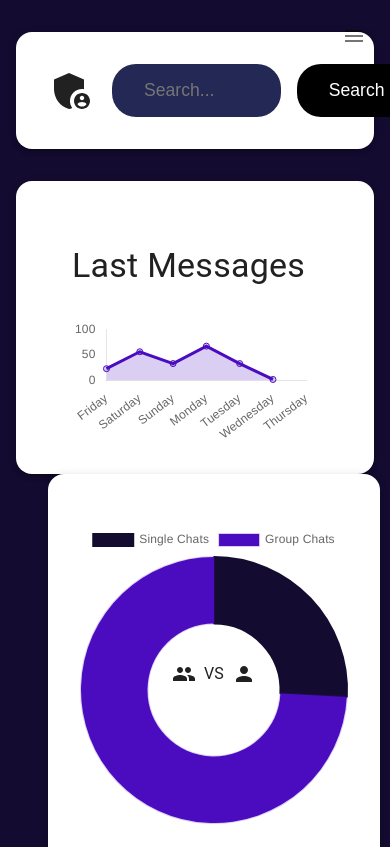
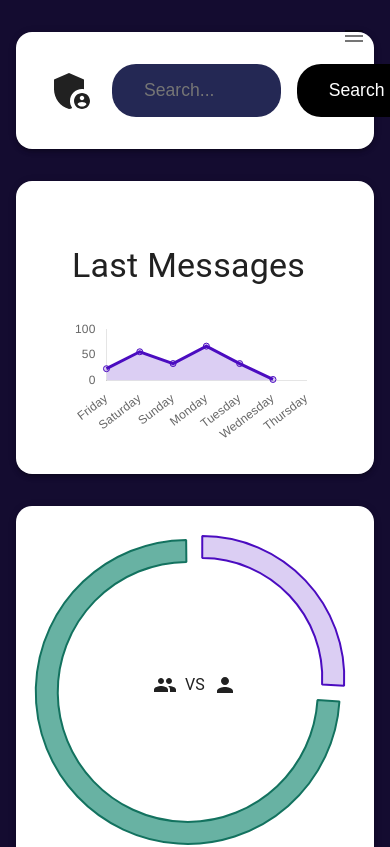
Before and after one commit to Shivyy247/chatloop, a React (Vite) app in the folder client/: page /admin/dashboard in a window 390 px wide. Shown: the top 847 px of the page. Built offline with nearby package versions, Linux system fonts and the light colour scheme.

Commit message:
feat: update DoughnutChart styling and options, adjust Dashboard layout for responsiveness

```diff
--- a/client/src/components/specific/Charts.jsx
+++ b/client/src/components/specific/Charts.jsx
@@ -11,7 +11,7 @@ import {
     ArcElement,
     Legend,
 } from "chart.js";
-import { darkPrimary, lightpurple, purple } from "../../constants/color";
+import { lightprimary, lightpurple, primary, purple } from "../../constants/color";
 import { getLast70Days } from "../../lib/features";
 
 ChartJS.register(
@@ -72,21 +72,37 @@ const LineChart = ({value=[]}) => {
     )
 }
 
+const DoughnutChartOptions = {
+    responsive: true,
+    plugins: {
+        legend: {
+            display: false,
+        },
+        title: {
+            display: false,
+        },
+    },
+    cutout: 120,
+};
+
 const DoughnutChart = ({value = [], labels = []}) => {
     const data = {
       labels,
       datasets: [
         {
           data: value,
-          label: "Total Chats vs Group Chats",
-          backgroundColor: [darkPrimary, lightpurple],
-          borderColor: [darkPrimary, purple],
+          backgroundColor: [purple, lightprimary],
+          hoverBackgroundColor: [lightpurple, primary],
+          borderColor: [lightpurple, primary],
+          offset: 40,
         },
       ],
     };
-    return (
-        <Doughnut data={data} />
-    );
+    return <Doughnut
+        style={{zIndex: 10}}
+        data={data}
+        options={DoughnutChartOptions}
+    />;
 };
 
 export {LineChart, DoughnutChart};
--- a/client/src/constants/color.js
+++ b/client/src/constants/color.js
@@ -4,7 +4,8 @@ export const sidebarBg = "#153D4C";
 export const chatBg = "#15565B";
 export const accentDark = "#156F69";
 export const accent = "#168777";
-export const primary = "#16A085";
+export const primary = "#13725f";
+export const lightprimary = "#68b2a3"
 
 export const textPrimary = "#E6F4F3";
 export const border = "rgba(255,255,255,0.08)";
--- a/client/src/pages/admin/Dashboard.jsx
+++ b/client/src/pages/admin/Dashboard.jsx
@@ -67,7 +67,19 @@ const Dashboard = () => {
       <Container component={"main"}>
         {Appbar}
 
-        <Stack direction={"row"} spacing={"2rem"} flexWrap={"wrap"}>
+        <Stack
+          direction={{
+            xs: "column",
+            lg: "row",
+          }}
+          flexWrap={"wrap"}
+          justifyContent={"center"}
+          alignItems={{
+            xs: "center",
+            lg: "stretch",
+          }}
+          sx={{gap: "2rem"}}
+        >
           <Paper
             elevation={3}
             sx={{
@@ -96,7 +108,6 @@ const Dashboard = () => {
               position: "relative",
               width: "100%",
               maxWidth: "25rem",
-              height: "25rem",
             }}
           >
             <DoughnutChart
```
